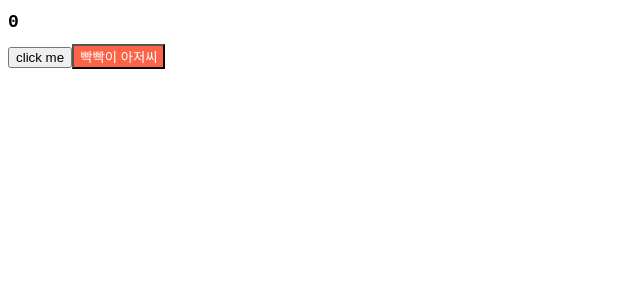
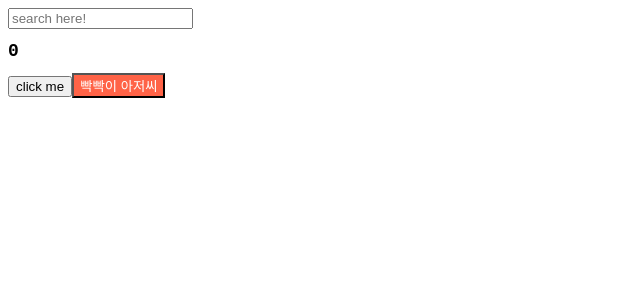
Before and after one commit to hnk1203/movie-app, a React (Create React App) app: page / in a window 1280 px wide. Shown: the top 300 px of the page, without its empty margins (0-640 px from the left). Built offline with nearby package versions, Linux system fonts and the light colour scheme.

Commit message:
useEffect Deps 추가

```diff
--- a/src/App.js
+++ b/src/App.js
@@ -1,22 +1,36 @@
 import { useState, useEffect } from "react";
-import styles from "./App.module.css"
+import styles from "./App.module.css";
 import Button from "./Button";
 
 function App() {
   const [counter, setValue] = useState(0);
+  const [keyword, setKeyword] = useState("");
   const onClick = () => setValue((prev) => prev + 1);
+  const onChange = (event) => setKeyword(event.target.value);
   console.log("i run all the time");
   const iRunOnlyOnce = () => {
     console.log(" irun once");
-  }
-  useEffect(()=> {
+  };
+  useEffect(() => {
     console.log("call THE API");
   }, []);
+  useEffect(() => {
+    if(keyword !== "" && keyword.length > 5) {
+    console.log("search for", keyword);
+    }
+  }, [keyword]);
+
   return (
     <div>
+      <input
+        value={keyword}
+        onChange={onChange}
+        type="text"
+        placeholder="search here!"
+      />
       <h1 className={styles.title}>{counter}</h1>
       <button onClick={onClick}>click me</button>
-      <Button text={"빡빡이 아저씨"}/>
+      <Button text={"빡빡이 아저씨"} />
     </div>
   );
 }
```
